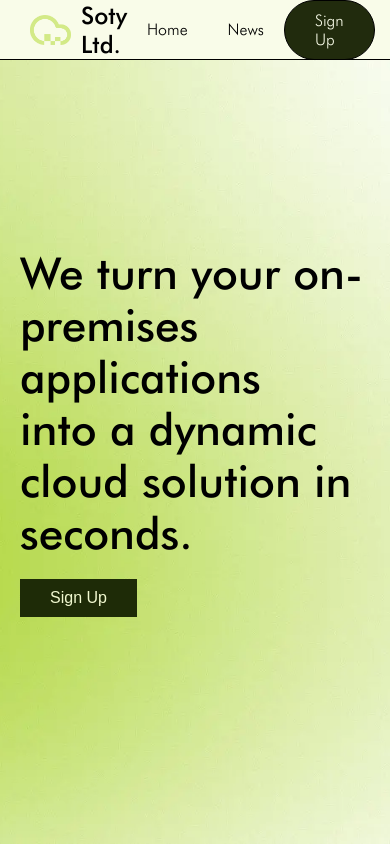
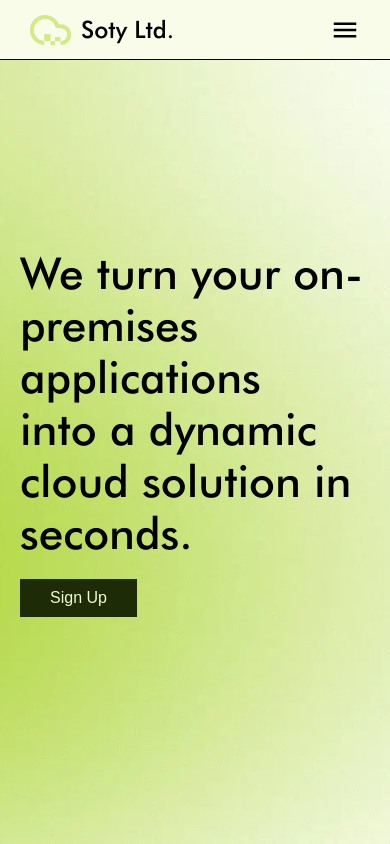
Before and after one commit to Soty-Ltd/website-new, a SvelteKit app: page / in a window 390 px wide. Shown: the top 844 px of the page. Built offline with nearby package versions, Linux system fonts and the light colour scheme.

Commit message:
mobile nav

```diff
--- a/src/app.css
+++ b/src/app.css
@@ -76,6 +76,10 @@ nav {
     margin: 0 0 0 10px;
 }
 
+.hamburger {
+    display: none;
+}
+
 nav ul {
     display: flex;
     align-items: center;
@@ -87,6 +91,24 @@ nav li {
 
 nav li:hover a {
     text-decoration: underline;
+}
+
+.mobile_nav {
+    width: 100vw;
+    height: 100vh;
+    background-color: #fafcea;
+    z-index: 100000000;
+    position: fixed;
+}
+
+@media screen and (max-width: 600px) {
+    .hamburger {
+        display: block;
+    }
+
+    nav ul {
+        display: none;
+    }
 }
 
 .signup_a {
--- a/src/routes/+page.svelte
+++ b/src/routes/+page.svelte
@@ -82,6 +82,14 @@
 	function signup() {
 		window.location.replace('/sign-up');
 	}
+	let nav = 'none';
+	function mobileNav() {
+		if ((nav = 'none')) {
+			nav = 'block';
+		} else {
+			nav = 'none';
+		}
+	}
 </script>
 
 <nav>
@@ -90,12 +98,31 @@
 		<h2>Soty Ltd.</h2>
 	</div>
 
+	<div on:click={() => mobileNav()}>
+		<svg
+			xmlns="http://www.w3.org/2000/svg"
+			height="30px"
+			viewBox="0 -960 960 960"
+			width="30px"
+			class="hamburger"
+			fill="#000"
+			><path d="M120-240v-80h720v80H120Zm0-200v-80h720v80H120Zm0-200v-80h720v80H120Z" /></svg
+		>
+	</div>
+
 	<ul>
 		<li><a href="/">Home</a></li>
 		<li><a href="/news">News</a></li>
 		<div class="signup_a"><li><a href="/sign-up">Sign Up</a></li></div>
 	</ul>
 </nav>
+<div class="mobile_nav" style="display: {nav};">
+	<ul>
+		<li><a href="/">Home</a></li>
+		<li><a href="/news">News</a></li>
+		<div class="signup_a"><li><a href="/sign-up">Sign Up</a></li></div>
+	</ul>
+</div>
 <section class="hero">
 	<h1>We turn your on-premises applications <br /> into a dynamic cloud solution in seconds.</h1>
 	<button on:click={() => signup()}>Sign Up</button>
```
Also changed, not shown: static/close_24dp_E8EAED_FILL0_wght400_GRAD0_opsz24.svg (added), static/menu_24dp_E8EAED_FILL0_wght400_GRAD0_opsz24.svg (added).
